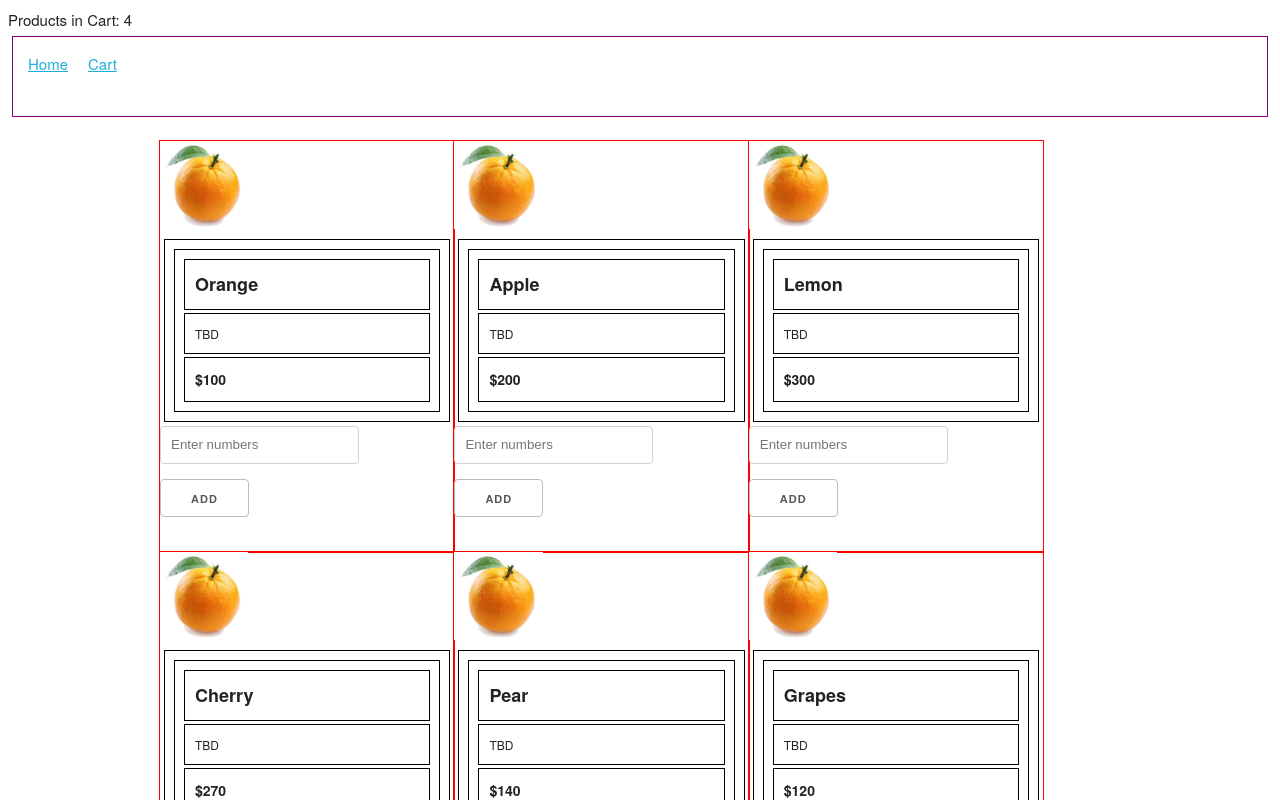
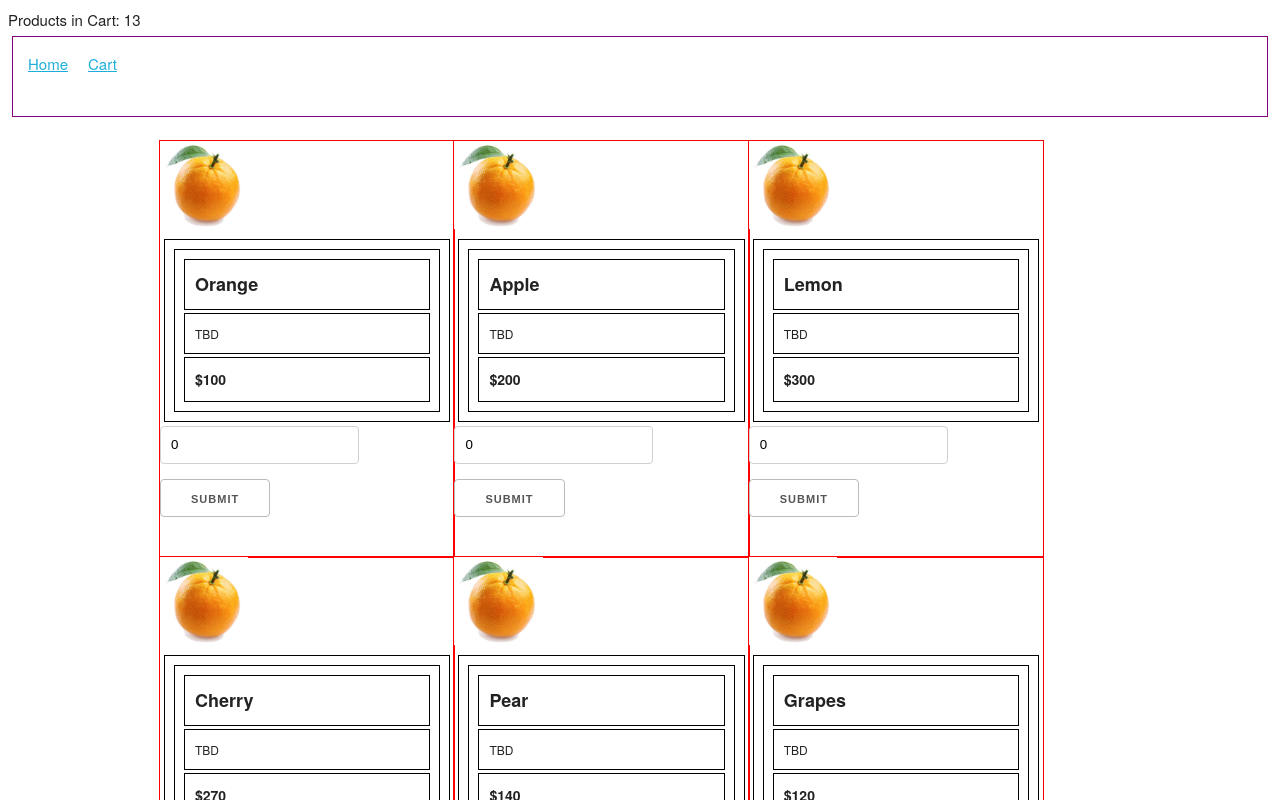
Before and after one commit to giu2000/FruitsStore, a React (Create React App) app in the folder fruits_store/: page /products_list in a window 1280 px wide. Shown: the top 800 px of the page. Built offline with nearby package versions, Linux system fonts and the light colour scheme; data requests are answered from the project's data file.

Commit message:
used react hook form in ProductsList component

```diff
--- a/fruits_store/db.json
+++ b/fruits_store/db.json
@@ -71,6 +71,14 @@
       "image_src": "./orange.jpg",
       "quantity": 4,
       "productTotalPrice": 400
+    },
+    {
+      "id": "2",
+      "name": "Apple",
+      "description": "Description",
+      "price": "200",
+      "quantity": 9,
+      "productTotalPrice": 1800
     }
   ]
 }
--- a/fruits_store/src/components/App/App.js
+++ b/fruits_store/src/components/App/App.js
@@ -3,8 +3,8 @@ import { Provider } from 'react-redux';
 import { BrowserRouter as Router, Route } from 'react-router-dom';
 import PropTypes from 'prop-types';
 import { Home } from '../Home';
-import { ProductsListContainer } from '../ProductList';
-import { CartContainer } from '../Cart';
+import { ProductsList } from '../ProductsList';
+import { Cart } from '../Cart';
 import { ProductDetails } from '../ProductDetails';
 import { Layout } from '../Layout';
 
@@ -13,8 +13,8 @@ const App = ({store}) => (
       <Router>
         <Route path="*" component={Layout} />
         <Route path="/" exact component={Home} />
-        <Route path="/products_list" component={ProductsListContainer} />
-        <Route path="/cart" component={CartContainer} />
+        <Route path="/products_list" component={ProductsList} />
+        <Route path="/cart" component={Cart} />
         <Route path="/product_details/:id" render={({ match }) => (<ProductDetails productId={match.params.id} />)} />
       </Router>
   </Provider>
--- a/fruits_store/src/components/Cart/Cart.js
+++ b/fruits_store/src/components/Cart/Cart.js
@@ -146,6 +146,4 @@ const mapDispatchToProps = dispatch => {
     }
 }
 
-const CartContainer = connect(mapStateToProps, mapDispatchToProps)(Cart);
-
-export default CartContainer;
+export default Cart = connect(mapStateToProps, mapDispatchToProps)(Cart);
--- a/fruits_store/src/components/Cart/index.js
+++ b/fruits_store/src/components/Cart/index.js
@@ -1 +1 @@
-export { default as CartContainer } from './Cart';
+export { default as Cart } from './Cart';
--- a/fruits_store/src/components/CartForm/CartForm.js
+++ b/fruits_store/src/components/CartForm/CartForm.js
@@ -8,6 +8,7 @@ let CartForm = props => {
     const { product, addProductToCart } = props;
     const { register, handleSubmit } = useForm();
     const onSubmit = data => {
+        const { productToAdd, quantity } = data;
         addProductToCart(productToAdd, quantity)
     }
     return (
--- a/fruits_store/src/components/ProductDetails/ProductDetails.js
+++ b/fruits_store/src/components/ProductDetails/ProductDetails.js
@@ -1,13 +1,9 @@
 import React, { useEffect } from 'react';
-import { useForm } from 'react-hook-form';
 import PropTyepes from 'prop-types';
 import { connect } from 'react-redux';
+import fetchProductDetails from "../../state/product-details-state/actions/fetchProductDetails";
 import { ProductInfo } from '../ProductInfo';
 import { Image } from '../Image';
-import { AddToCartForm } from '../AddToCartForm';
-import fetchProductDetails from "../../state/product-details-state/actions/fetchProductDetails";
-import addProductToCart from "../../state/cart-state/actions/addProductToCart";
-import fetchCartProducts from "../../state/cart-state/actions/fetchCartProducts";
 import { CartForm } from '../CartForm';
 
 let ProductDetails = props => {
@@ -50,17 +46,15 @@ ProductDetails.propTypes = {
 
 
 const mapStateToProps = state => {
-    const { products, cart } = state
+    const { products } = state
     return {
         product: products.currentProduct,
-        cart: cart
     }
 }
 
 const mapDispatchToProps = (dispatch, ownProps) => {
     return {
         fetchProductDetails: () => dispatch(fetchProductDetails(ownProps.productId)),
-        fetchCartProducts: () => dispatch(fetchCartProducts),
     }
 }
 
--- a/fruits_store/src/components/ProductList/ProductList.js
+++ /dev/null
@@ -1,92 +0,0 @@
-import React from 'react';
-import PropTypes from 'prop-types';
-import { Loading } from '../Loading';
-import { ErrorComponent } from '../ErrorComponent';
-import { AddToCartForm } from '../AddToCartForm';
-import { product_details } from '../../utils/link';
-import { ProductInfo } from '../ProductInfo';
-import { ImageWithLink } from '../ImageWithLink';
-import fetchProducts from '../../state/products-state/actions/fetchProducts';
-import fetchProductDetails from '../../state/product-details-state/actions/fetchProductDetails';
-import addProductToCart from '../../state/cart-state/actions/addProductToCart';
-import updateCartProductsCounter from '../../state/cart-state/actions/updateCartProductsCounter'
-import { baseUrlProducts } from '../../utils/url';
-import { connect } from 'react-redux';
-
-class ProductList extends React.Component{
-    static propTypes = {
-        productsList: PropTypes.object.isRequired
-    }
-    submit = (values, product) => {
-        this.props.addProductToCart(product, values);
-    }
-    componentDidMount() {
-        this.props.fetchProducts();
-        this.props.updateCartProductsCounter();
-    }
-
-    renderList(){
-        const { productsList: { products } } = this.props;
-        return products.map((product, index) => {
-            const { name, price, id } = product;
-            return(
-                <div className="item-li" className="four columns" style={{ marginLeft: 0 }} key={name + index}>
-                    <div >
-                        <div>
-                            <ImageWithLink
-                                src={require('../../orange.jpg')}
-                                alt="photo"
-                                style={{ width: "30%", height: "30%" }}
-                                pathLink={`${product_details}/${id}`}
-                            />
-                        </div>
-                        <ProductInfo
-                            title={name}
-                            details={'TBD'}
-                            price={price}
-                        />
-                        <AddToCartForm
-                            onSubmit={values => this.submit(values, product)}
-                            name={name}
-                        />
-
-                    </div>
-                </div>
-            )
-        })
-    }
-
-    render(){
-        const { productsList: { isLoading, error } } = this.props;
-        return(
-            <div className='container'>
-                {isLoading && <Loading />}
-                {error && <ErrorComponent />}
-                <div className='row'>
-                    <ul>
-                        {this.renderList()}
-                    </ul>
-                </div>
-            </div>
-        )
-    }
-}
-
-const mapStateToProps = state => {
-    return {
-        productsList: state.products,
-        cartCounter: state.cart.counter
-    }
-}
-const mapDispatchToProps = dispatch => {
-    return {
-        fetchProducts: () => dispatch(fetchProducts(baseUrlProducts)),
-        fetchProductDetails: productId => dispatch(fetchProductDetails(productId)),
-        addProductToCart: (product, quantityChoosen) => dispatch(addProductToCart(product, quantityChoosen)),
-        updateCartProductsCounter: () => dispatch(updateCartProductsCounter())
-    }
-}
-
-const ProductsListContainer = connect(mapStateToProps, mapDispatchToProps)(ProductList);
-
-export default ProductsListContainer;
--- a/fruits_store/src/components/ProductList/index.js
+++ /dev/null
@@ -1 +0,0 @@
-export { default as ProductsListContainer } from './ProductList';
--- /dev/null
+++ b/fruits_store/src/components/ProductsList/ProductsList.js
@@ -0,0 +1,76 @@
+import React, { useEffect } from 'react';
+import PropTypes from 'prop-types';
+import { connect } from 'react-redux';
+import fetchProducts from '../../state/products-state/actions/fetchProducts';
+import { baseUrlProducts } from '../../utils/url';
+import { Loading } from '../Loading';
+import { ErrorComponent } from '../ErrorComponent';
+import { product_details } from '../../utils/link';
+import { ProductInfo } from '../ProductInfo';
+import { ImageWithLink } from '../ImageWithLink';
+import { CartForm } from '../CartForm';
+
+
+let ProductsList = props => {
+    const { fetchProducts, productsList: { products, isLoading, error } } = props;
+
+    useEffect(() => {
+        fetchProducts()
+    }, [])
+
+    const renderList = () => {
+        return (
+            products.map((product, index) => {
+                const { name, price, id } = product;
+                return (
+                    <div className="item-li" className="four columns" style={{ marginLeft: 0 }} key={name + index}>
+                        <ImageWithLink
+                            src={require('../../orange.jpg')}
+                            alt="photo"
+                            style={{ width: "30%", height: "30%" }}
+                            pathLink={`${product_details}/${id}`}
+                        />
+                        <ProductInfo
+                            title={name}
+                            details={'TBD'}
+                            price={price}
+                        />
+                       <CartForm
+                            product={product}
+                       />
+                    </div>
+                )
+            })
+        )
+    }
+
+    return (
+        <div className='container'>
+            {isLoading && <Loading />}
+            {error && <ErrorComponent />}
+            <div className='row'>
+                <ul>
+                    {renderList()}
+                </ul>
+            </div>
+        </div>
+    )
+
+}
+
+ProductsList.propTypes = {
+    productsList: PropTypes.object.isRequired,
+    fetchProducts: PropTypes.func
+}
+
+const mapStateToProps = state => {
+    return {
+        productsList: state.products,
+    }
+}
+const mapDispatchToProps = dispatch => {
+    return {
+        fetchProducts: () => dispatch(fetchProducts(baseUrlProducts)),
+    }
+}
+export default ProductsList = connect(mapStateToProps, mapDispatchToProps)(ProductsList)
--- /dev/null
+++ b/fruits_store/src/components/ProductsList/index.js
@@ -0,0 +1 @@
+export { default as ProductsList } from './ProductsList';
```
